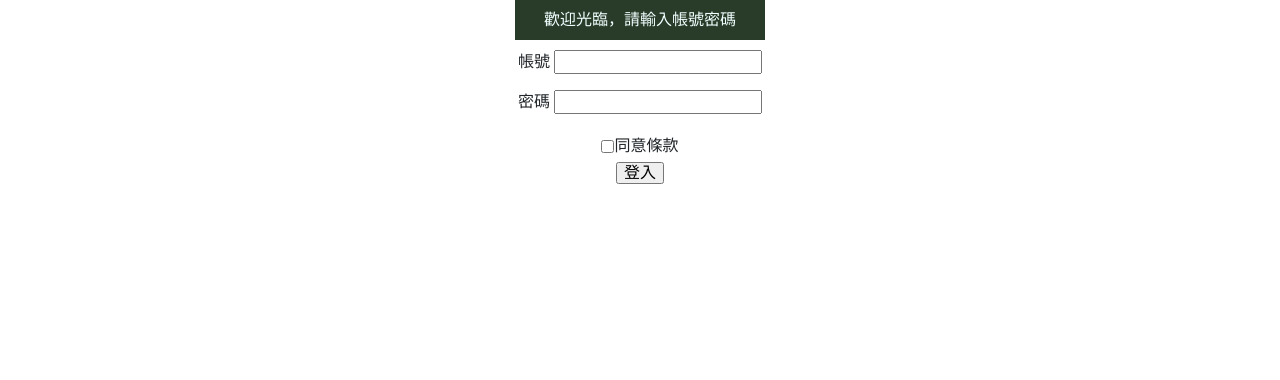
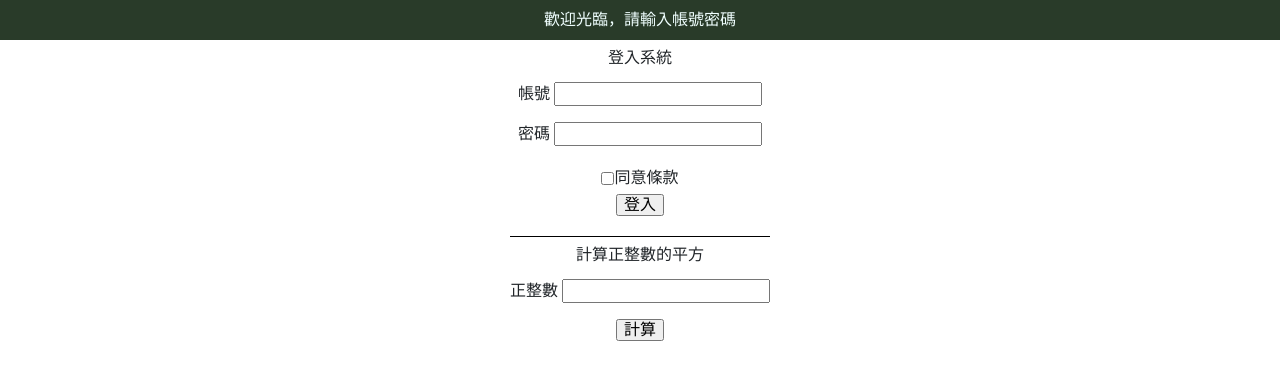
Before and after one commit to jackylailai/test, a Flask app: page / in a window 1280 px wide. Shown: the top 380 px of the page. Run offline with Flask 3, Linux system fonts and the light colour scheme.

Commit message:
week4 first commit to the teacher

```diff
--- a/Week4/main.py
+++ b/Week4/main.py
@@ -41,6 +41,9 @@ def error():
 def signout():
     del session["username"]
     return redirect("/")
-
+@app.route("/square/<int:number>")
+def square(number):#傳入參數
+    square_ans = number**2
+    return render_template("result.html",result=square_ans)
 if __name__ == "__main__":
     app.run(debug=True,port=3000)
--- a/Week4/static/css/styles.css
+++ b/Week4/static/css/styles.css
@@ -2,34 +2,44 @@
     display: flex;
     flex-direction: column;
     align-items: center;
-    gap:10px;
+    gap: 10px;
 }
-.title{
-    background-color: rgb(41,59,41);
+
+.title {
+    background-color: rgb(41, 59, 41);
     height: 40px;
-    width:250px;
+    width: 100%;
     display: flex;
     justify-content: center;
     flex-direction: row;
     align-items: center;
 }
-.title h1{
-    color:azure;
+
+.title h1 {
+    color: azure;
 }
-.agree{
+
+.agree {
     display: flex;
     justify-content: center;
     flex-wrap: nowrap;
     flex-direction: row;
     align-items: center;
 }
-.button{
-    display:flex;
+
+.button {
+    display: flex;
     justify-content: center;
 }
-.content{
-    display:flex;
+
+.content {
+    display: flex;
     flex-wrap: wrap;
     flex-direction: column;
     align-items: center;
 }
+hr {
+    height: 0.1px;
+    background-color: black;
+    margin: 10px 0;
+  }
--- a/Week4/static/js/home.js
+++ b/Week4/static/js/home.js
@@ -13,3 +13,23 @@ document.addEventListener("DOMContentLoaded", function(){
         }
     });
 });
+// 啟動監聽器，抓住click的動作，傳入function參數，然後將event再傳入後續的函式
+document.addEventListener("DOMContentLoaded", function () {
+        document.getElementById("calculateButton").addEventListener("click", function(event) {
+            event.preventDefault(); // 首先先阻止表單提交，
+            calculateSquared();//才執行我要的function，我後續我自己提交到後端
+    });
+});
+function calculateSquared() {
+    // 取得輸入的數字
+    var inputNumber = document.getElementById("number").value;
+    console.log("實作計算按鈕function")
+    // 檢查是否為正整數
+    if (!inputNumber || isNaN(inputNumber) || parseInt(inputNumber) <= 0) {
+        alert("請輸入一個正整數");
+        return false;
+    }
+
+    // 導入顯示結果的頁面並將數字附加到網址後面
+    window.location.href = "/square/" + inputNumber;
+}
--- a/Week4/templates/home.html
+++ b/Week4/templates/home.html
@@ -1,12 +1,15 @@
 <!DOCTYPE html>
 <html>
+
 <head>
     <title>Home Page</title>
-    <link rel="stylesheet" href="https://cdn.jsdelivr.net/npm/bootstrap@4.1.3/dist/css/bootstrap.min.css" integrity="sha384-MCw98/SFnGE8fJT3GXwEOngsV7Zt27NXFoaoApmYm81iuXoPkFOJwJ8ERdknLPMO" crossorigin="anonymous">
+    <link rel="stylesheet" href="https://cdn.jsdelivr.net/npm/bootstrap@4.1.3/dist/css/bootstrap.min.css"
+        integrity="sha384-MCw98/SFnGE8fJT3GXwEOngsV7Zt27NXFoaoApmYm81iuXoPkFOJwJ8ERdknLPMO" crossorigin="anonymous">
     <link rel="stylesheet" href="{{ url_for('static', filename='css/reset.css') }}">
     <link rel="stylesheet" href="{{ url_for('static', filename='css/styles.css') }}">
-    <script src="{{ url_for("static", filename="js/home.js") }}"></script>
+    <script src="{{ url_for("static", filename="js/home.js" ) }}"></script>
 </head>
+
 <body>
     <div class="wrapper">
         <div class="title">
@@ -14,6 +17,7 @@
         </div>
         <div class="content">
             <form method="POST" action="/signin" id="signinForm">
+                <h3 class="agree">登入系統</h3><br>
                 <label for="username">帳號</label>
                 <input type="text" id="username" name="username"><br><br>
 
@@ -28,7 +32,17 @@
                 </div>
             </form>
         </div>
-        <hr>
+
+        <div class="secondpart">
+            <hr>
+            <h3 class="agree">計算正整數的平方</h3><br>
+            <label for="number">正整數</label>
+            <input type="text" id="number" name="number"><br><br>
+            <div class="button">
+                <input type="submit" value="計算" id="calculateButton">
+            </div>
+        </div>
     </div>
 </body>
+
 </html>
```
Also changed, not shown: Week4/templates/result.html (added, +18 -0 lines).
